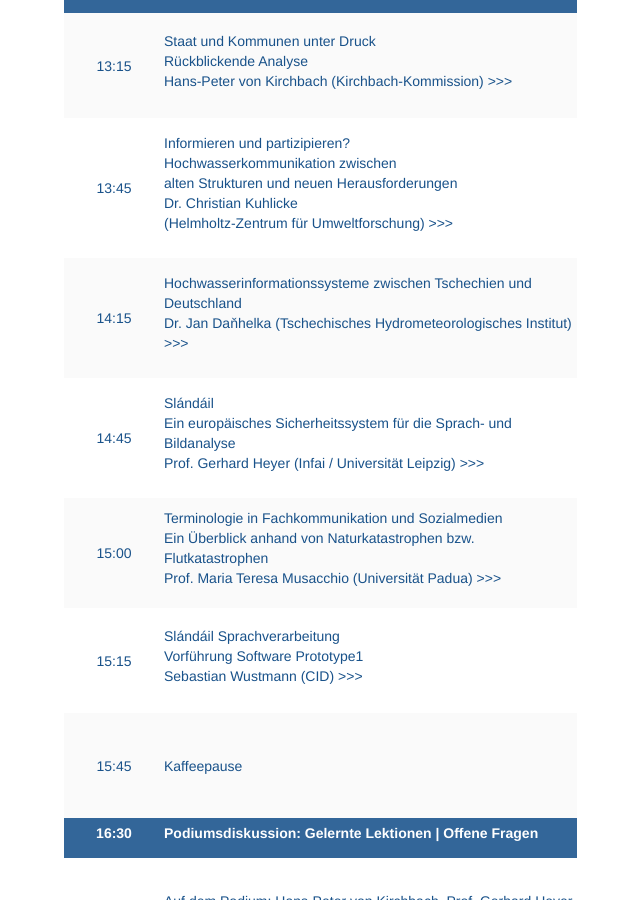
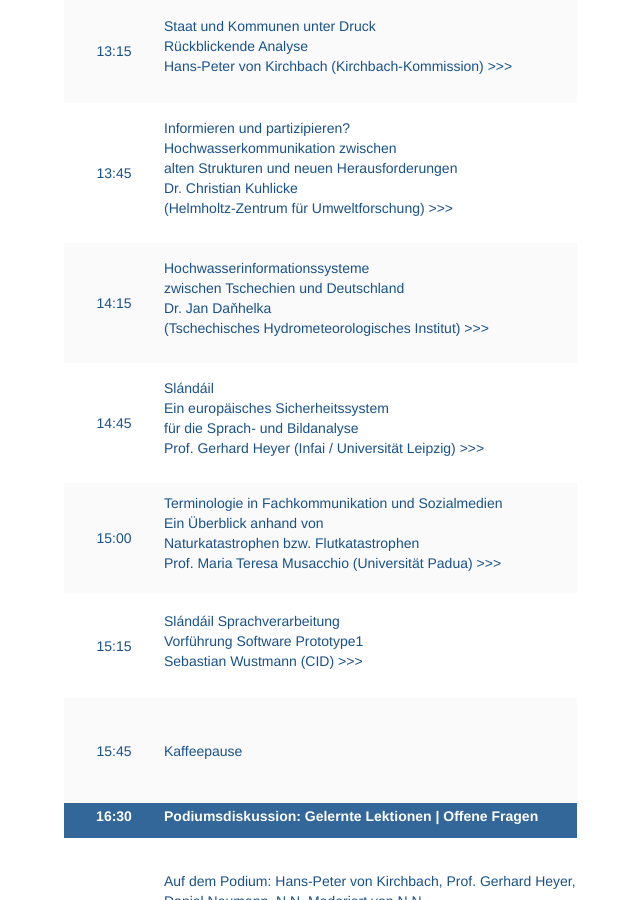
Before and after one commit to susedev/test, a Jekyll site: the page built from programm-uebersicht.html, in a window 1280 px wide and 900 px high, scrolled down 1214 px. Shown: the whole window, without its empty margins (201-841 px from the left). Built offline with Jekyll 4.4.1, drawn with Linux system fonts in a browser that asks for light colours; nearby versions of some CDN libraries.

Commit message:
Edit from JekyllCMS

```diff
--- a/programm-uebersicht.html
+++ b/programm-uebersicht.html
@@ -6,10 +6,10 @@ title: Programm
 <table align="left" border="0" border-color="#FFFFFF" cellpadding="50" cellspacing="10" style="height: 1298px;" width="513">
 	<thead>
 		<tr>
-			<th scope="col" style="background-color: rgb(51, 102, 153); border-color: rgb(255, 255, 255); text-align: center; vertical-align: middle; height: 40px; width: 100px;">
+			<th scope="col" style="background-color: rgb(51, 102, 153); border-color: rgb(255, 255, 255); text-align: center; vertical-align: middle; height: 35px; width: 100px;">
 			<p><span style="color:#FFFFFF;">Zeit</span></p>
 			</th>
-			<th scope="col" style="background-color: rgb(51, 102, 153); border-color: rgb(255, 255, 255); text-align: left; vertical-align: middle; height: 40px;">
+			<th scope="col" style="background-color: rgb(51, 102, 153); border-color: rgb(255, 255, 255); text-align: left; vertical-align: middle; height: 35px;">
 			<p><span style="color:#FFFFFF;">Beitrag | ReferentIn</span></p>
 			</th>
 		</tr>
@@ -25,7 +25,7 @@ title: Programm
 			Dr. Lutz M&uuml;kke and N.N.</span></td>
 		</tr>
 		<tr>
-			<th colspan="2" style="background-color: rgb(51, 102, 153); border-color: rgb(255, 255, 255); text-align: center; vertical-align: middle; height: 40px; width: 100px;">
+			<th colspan="2" style="background-color: rgb(51, 102, 153); border-color: rgb(255, 255, 255); text-align: center; vertical-align: middle; height: 35px; width: 100px;">
 			<p><span style="color:#FFFFFF;">Panel Kommunikatoren</span></p>
 			</th>
 		</tr>
@@ -71,7 +71,7 @@ title: Programm
 			<td style="background-color: rgb(255, 255, 255); border-color: rgb(255, 255, 255); text-align: left; vertical-align: middle; height: 105px;"><span style="color:#19528A;">Mittag</span></td>
 		</tr>
 		<tr>
-			<th colspan="2" style="background-color: rgb(51, 102, 153); border-color: rgb(255, 255, 255); text-align: center; vertical-align: middle; height: 40px; width: 100px;">
+			<th colspan="2" style="background-color: rgb(51, 102, 153); border-color: rgb(255, 255, 255); text-align: center; vertical-align: middle; height: 35px; width: 100px;">
 			<p><span style="color:#FFFFFF;">Panel Analyse</span></p>
 			</th>
 		</tr>
@@ -96,15 +96,18 @@ title: Programm
 		<tr>
 			<td style="background-color: rgb(250, 250, 250); border-color: rgb(255, 255, 255); text-align: center; vertical-align: middle; width: 100px; height: 120px;"><span style="color:#19528A;">14:15</span></td>
 			<td style="background-color: rgb(250, 250, 250); border-color: rgb(255, 255, 255); text-align: left; vertical-align: middle; height: 120px;">
-			<p><a href="http://eijc.github.io/data/beitraege-und-referentinnen.html#Danhelka"><span style="color:#19528A;">Hochwasserinformationssysteme zwischen Tschechien und Deutschland</span></a><br />
-			<span style="color:#19528A;">Dr. Jan Daňhelka (Tschechisches Hydrometeorologisches Institut) </span><a href="http://eijc.github.io/data/beitraege-und-referentinnen.html#Danhelka"><span style="color:#19528A;">&gt;&gt;&gt;</span></a></p>
+			<p><a href="http://eijc.github.io/data/beitraege-und-referentinnen.html#Danhelka"><span style="color:#19528A;">Hochwasserinformationssysteme<br />
+			zwischen Tschechien und Deutschland</span></a><br />
+			<span style="color:#19528A;">Dr. Jan Daňhelka<br />
+			(Tschechisches Hydrometeorologisches Institut) </span><a href="http://eijc.github.io/data/beitraege-und-referentinnen.html#Danhelka"><span style="color:#19528A;">&gt;&gt;&gt;</span></a></p>
 			</td>
 		</tr>
 		<tr>
 			<td style="background-color: rgb(255, 255, 255); border-color: rgb(255, 255, 255); text-align: center; vertical-align: middle; width: 100px; height: 120px;"><span style="color:#19528A;">14:45</span></td>
 			<td style="background-color: rgb(255, 255, 255); border-color: rgb(255, 255, 255); text-align: left; vertical-align: middle; height: 120px;">
 			<p><a href="http://eijc.github.io/data/beitraege-und-referentinnen.html#Heyer"><span style="color:#19528A;">Sl&aacute;nd&aacute;il</span></a><br />
-			<span style="color:#19528A;">Ein europ&auml;isches Sicherheitssystem f&uuml;r die Sprach- und Bildanalyse<br />
+			<span style="color:#19528A;">Ein europ&auml;isches Sicherheitssystem<br />
+			f&uuml;r die Sprach- und Bildanalyse<br />
 			Prof. Gerhard Heyer (Infai / Universit&auml;t Leipzig) </span><a href="http://eijc.github.io/data/beitraege-und-referentinnen.html#Heyer"><span style="color:#19528A;">&gt;&gt;&gt;</span></a></p>
 			</td>
 		</tr>
@@ -112,7 +115,8 @@ title: Programm
 			<td style="background-color: rgb(250, 250, 250); border-color: rgb(255, 255, 255); text-align: center; vertical-align: middle; width: 100px; height: 110px;"><span style="color:#19528A;">15:00</span></td>
 			<td style="background-color: rgb(250, 250, 250); border-color: rgb(255, 255, 255); text-align: left; vertical-align: middle; height: 110px;">
 			<p><a href="http://eijc.github.io/data/beitraege-und-referentinnen.html#Musacchio"><span style="color:#19528A;">Terminologie in Fachkommunikation und Sozialmedien</span></a><br />
-			<span style="color:#19528A;">Ein &Uuml;berblick anhand von Naturkatastrophen bzw. Flutkatastrophen<br />
+			<span style="color:#19528A;">Ein &Uuml;berblick anhand von<br />
+			Naturkatastrophen bzw. Flutkatastrophen<br />
 			Prof. Maria Teresa Musacchio (Universit&auml;t Padua) </span><a href="http://eijc.github.io/data/beitraege-und-referentinnen.html#Musacchio"><span style="color:#19528A;">&gt;&gt;&gt;</span></a></p>
 			</td>
 		</tr>
@@ -129,10 +133,10 @@ title: Programm
 			<td style="background-color: rgb(250, 250, 250); border-color: rgb(255, 255, 255); text-align: left; vertical-align: middle; height: 105px;"><span style="color:#19528A;">Kaffeepause</span></td>
 		</tr>
 		<tr>
-			<th style="background-color: rgb(51, 102, 153); border-color: rgb(255, 255, 255); text-align: center; vertical-align: middle; height: 40px; width: 100px;">
+			<th style="background-color: rgb(51, 102, 153); border-color: rgb(255, 255, 255); text-align: center; vertical-align: middle; height: 35px; width: 100px;">
 			<p><span style="color:#FFFFFF;">16:30</span></p>
 			</th>
-			<th style="background-color: rgb(51, 102, 153); border-color: rgb(255, 255, 255); text-align: left; vertical-align: middle; height: 40px;">
+			<th style="background-color: rgb(51, 102, 153); border-color: rgb(255, 255, 255); text-align: left; vertical-align: middle; height: 35px;">
 			<p><span style="color:#FFFFFF;">Podiumsdiskussion: Gelernte Lektionen | Offene Fragen</span></p>
 			</th>
 		</tr>
```
